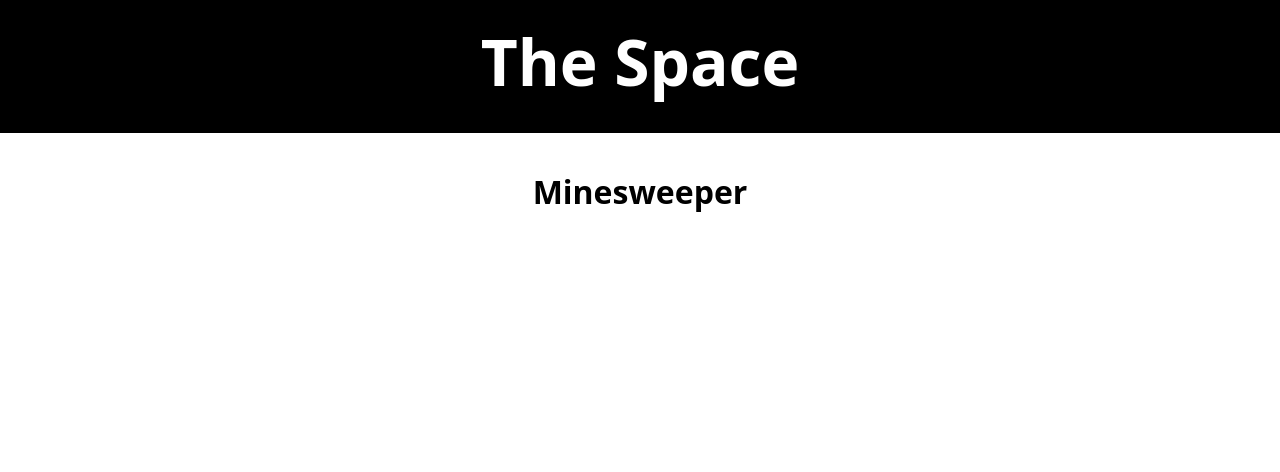
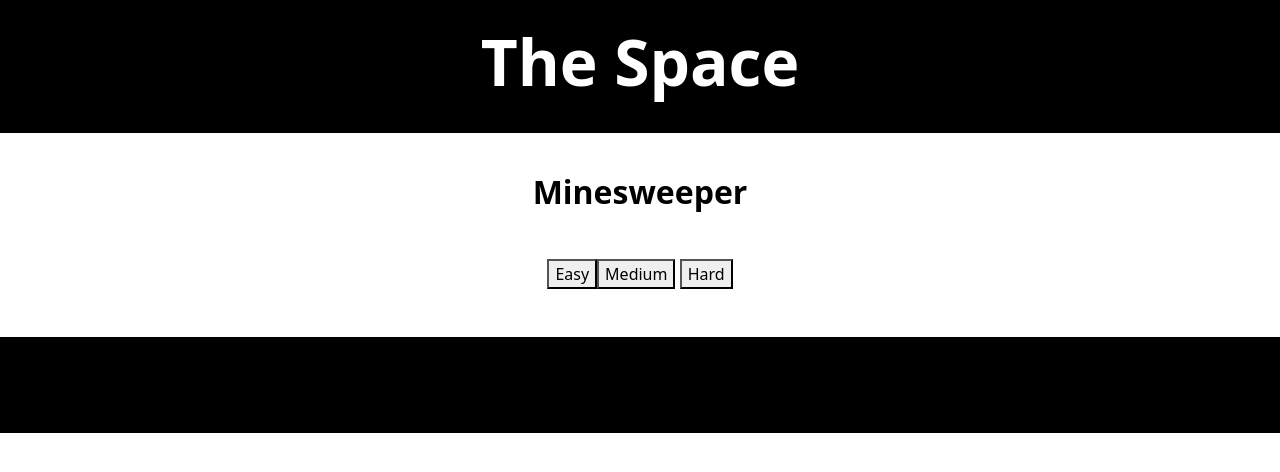
Before and after one commit to frankobjank/cs50_final_project, a Flask app: template templates/minesweeper.html in a window 1280 px wide. Shown: the top 472 px of the page. Run offline with Flask 3, Linux system fonts and the light colour scheme; the template is opened without the code that fills it: most values are stand-ins (such as "Sample title", 1, 10 or a date in 2020).

Commit message:
difficulty selection working

```diff
--- a/app.py
+++ b/app.py
@@ -33,15 +33,20 @@ def minesweeper():
     # GET - create board and send
     if fl.request.method == "GET":
 
-        # Create new minesweeper State object
-        # Add to flask session to sustain between GET/POST calls
+        # Get difficulty from client; defaults to easy
+        difficulty = fl.request.args.get("difficulty", "easy")
+
+        # Create new minesweeper State object; add to flask session to access later
         fl.session["mstate"] = ms.State()
 
         # Create board
-        fl.session["mstate"].create_board(difficulty="easy", fixed_mines=True)
+        fl.session["mstate"].create_board(difficulty=difficulty)  # , fixed_mines=True)
 
-        # Send to client as a dict = data
-        return fl.render_template("minesweeper.html", data = fl.session["mstate"].setup_packet())
+        # Create packet
+        data = fl.session["mstate"].setup_packet()
+
+        # Send to client as dict data
+        return fl.render_template("minesweeper.html", data=data)
 
     # POST - receive requests and update board
     elif fl.request.method == "POST":
--- a/minesweeper.py
+++ b/minesweeper.py
@@ -139,7 +139,7 @@ class State:
             for mine in self.mines:
                 self.squares[(mine.x, mine.y)].mine = True
 
-        # Assign random mines; not debug
+        # Assign random mines
         else:
             while len(self.mines) < self.num_mines:
                 mine = (self.get_random_coords())
@@ -215,8 +215,8 @@ class State:
         return packet
 
 
+    # Check if all non-mine squares are visible
     def check_for_win(self):
-        # Check if all non-mine squares are visible
         return len(self.visible) == (self.width * self.height) - len(self.mines)
 
 
--- a/static/minesweeper.js
+++ b/static/minesweeper.js
@@ -1,11 +1,13 @@
 document.addEventListener('DOMContentLoaded', function() {
+
+    // Set global css vars to size of board
+    document.documentElement.style.setProperty('--grid-width', serverBoard.width);
+    document.documentElement.style.setProperty('--grid-height', serverBoard.height);
+
 
     // Keep track if game has started for timer
     hasStarted = false;
     gameOver = false;
-
-    // Adjust size of grid based on board vars
-    // document.documentElement.style.setProperty('--grid-size', gridSize);
 
     // Insert to board-container: panel, board
     document.getElementById('board-container').appendChild(createPanel(serverBoard));
@@ -110,10 +112,10 @@ function createBoard(serverBoard) {
     board.className = 'board';
     board.id = 'board';
 
-    for (let y = 0; y < serverBoard.height; y++) {
+    for (let y = 0; y < serverBoard.width; y++) {
 
         // Create table data cells
-        for (let x = 0; x < serverBoard.width; x++) {
+        for (let x = 0; x < serverBoard.height; x++) {
 
             // Calculate index from (x, y) coordinates
             let index = y * serverBoard.height + x;
@@ -171,15 +173,15 @@ function createBoard(serverBoard) {
                     b.toggleAttribute('data-flagged');
 
                     // Calc mines - flags for Remaining Mines value
-                    let minesRemaining = serverBoard.num_mines - document.querySelectorAll('.square[data-flagged]').length;
+                    let mines = serverBoard.num_mines - document.querySelectorAll('.square-button[data-flagged]').length;
 
                     // Set to 0 if below 0
-                    if (0 > minesRemaining) {
-                        minesRemaining = 0;
+                    if (0 > mines) {
+                        mines = 0;
                     }
 
                     // Add to panel; padded by 0s
-                    document.getElementById('minesRemaining').innerText = padNumber(minesRemaining);
+                    document.getElementById('minesRemaining').innerText = padNumber(mines);
                 }
             });
 
@@ -199,7 +201,7 @@ function createBoard(serverBoard) {
                     b.toggleAttribute('data-flagged');
 
                     // Calc mines - flags for Remaining Mines value
-                    let minesRemaining = serverBoard.num_mines - document.querySelectorAll('.square[data-flagged]').length;
+                    let minesRemaining = serverBoard.num_mines - document.querySelectorAll('.square-button[data-flagged]').length;
 
                     // Set to 0 if below 0
                     if (0 > minesRemaining) {
@@ -267,9 +269,16 @@ function updateBoard(response) {
         for (sqIndex of response.mines) {
             let b = document.getElementById(sqIndex);
 
-            // Set mine attribute
-            b.setAttribute('data-mine', true);
-            b.innerText = '*';
+            // Set mine attribute; unflagged
+            if (!b.hasAttribute('data-flagged')) {
+                b.setAttribute('data-mine', 'unflagged');
+                b.innerText = '*';
+            }
+
+            // Else; set flagged
+            else {
+                b.setAttribute('data-mine', 'flagged');
+            }
         }
 
         // Check if any squares were wrongly flagged
@@ -277,7 +286,7 @@ function updateBoard(response) {
 
             // b is not a mine
             if (!b.hasAttribute('data-mine')) {
-                b.toggleAttribute('data-false-flag');
+                b.setAttribute('data-flagged', 'miss');
             }
         });
 
--- a/static/styles.css
+++ b/static/styles.css
@@ -12,6 +12,7 @@
     display: grid;
     align-items: center;
     outline: #000000;
+
 }
 
 .panel-container {
@@ -43,6 +44,7 @@
 
 .square-button {
     font-size: 1rem;
+    font-weight: bolder;
     padding: 0;
     margin: 0;
     height: var(--sq-size);
@@ -57,7 +59,7 @@
 }
 
 /* Mines are red */
-.square-button[data-mine] {
+.square-button[data-mine='unflagged'] {
     background-color: red;
     font-weight: 700;
 }
@@ -68,7 +70,7 @@
 }
 
 /* Wrongly flagged squares get strikethrough */
-.square-button[data-false-flag] {
+.square-button[data-flagged='miss'] {
     text-decoration-line: line-through;
     background-color: rgba(128, 0, 128, 0.624);
 }
@@ -132,7 +134,6 @@ header {
     padding: 1rem 1rem;
 }
 
-/* ctr = container */
 .container-custom {
     display: flex;
     flex-wrap: wrap;  /* Allow items to wrap onto the next line */
@@ -142,13 +143,18 @@ header {
     gap: 4rem; /* Adjust the spacing between items */
 }
 
+footer {
+    background-color: #000000;
+    color: #ffffff;
+    padding-top: 6rem;
+}
+
 .card {
     width: 18rem;
 }
 
 .btn-custom:hover {
     background-color: #bbbbbb;
-    color: #000000;
     transition: color 0.15s ease-in-out, background-color 0.15s ease-in-out, border-color 0.15s ease-in-out, box-shadow 0.15s ease-in-out;
 }
 
--- a/templates/layout.html
+++ b/templates/layout.html
@@ -38,6 +38,6 @@
         <main class="container text-center">
             {% block main %}{% endblock %}
         </main>
-        <footer></footer>
+        <footer class="text-center"></footer>
     </body>
 </html>
--- a/templates/minesweeper.html
+++ b/templates/minesweeper.html
@@ -16,8 +16,14 @@
 
     <!-- Javascript for building table and handling input -->
     <script type="text/javascript" src="/static/minesweeper.js"></script>
-
+    <div class="difficulty">
+        <form action="/minesweeper" method="get">
+            <button class="difficulty" name="difficulty" value="easy">Easy</input>
+            <button class="difficulty" name="difficulty" value="medium">Medium</button>
+            <button class="difficulty" name="difficulty" value="hard">Hard</button>
+        </form>
+    </div>
     <!-- Add panel, board to container via Javascript -->
-    <div class="board-container" id="board-container"></div>
+    <div class="board-container mb-5" id="board-container"></div>
 
 {% endblock %}
```
